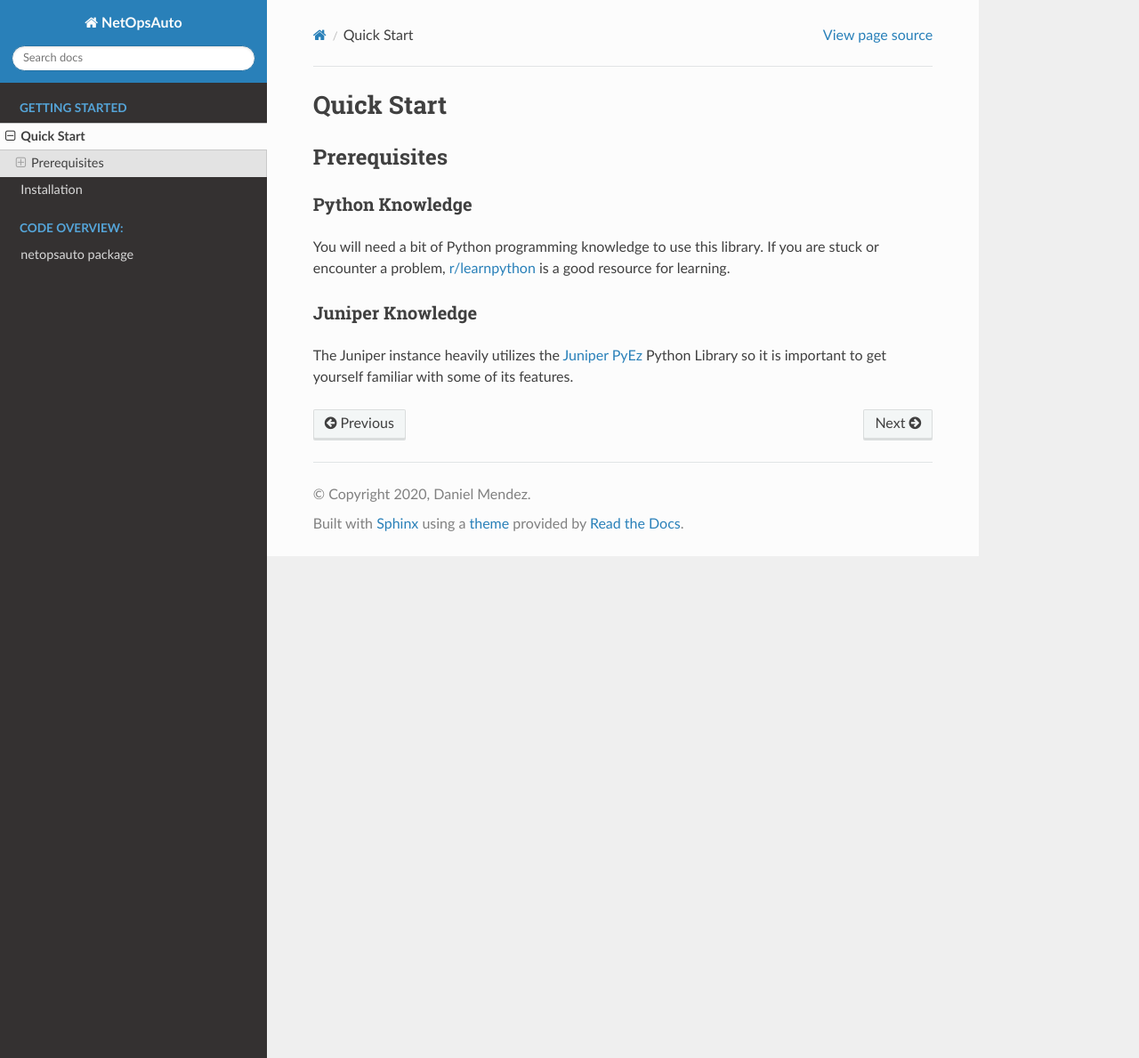
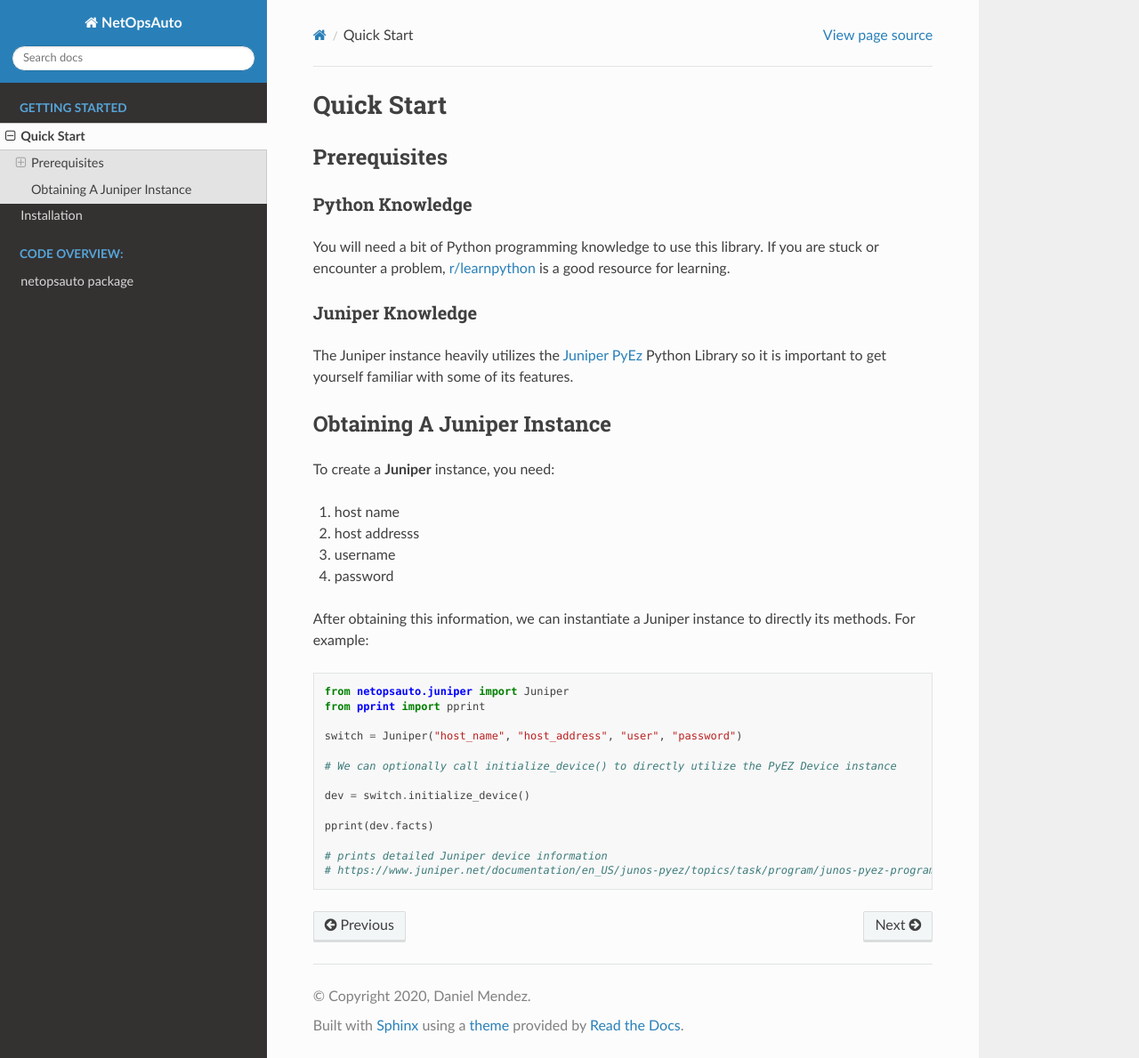
Before and after one commit to dmtx97/junipernetops, a Sphinx documentation site: the page built from docs/getting_started/quick_start.rst, in a window 1280 px wide and 1189 px high. Shown: the whole window at 89% size. Built offline with Sphinx 7.4.7 and the Read the Docs theme 2.0.0, drawn with Linux system fonts in a browser that asks for light colours.

Commit message:
updated readme and quick start

```diff
--- /dev/null
+++ b/docs/getting_started/example1.py
@@ -0,0 +1,13 @@
+from netopsauto.juniper import Juniper
+from pprint import pprint
+
+switch = Juniper("host_name", "host_address", "user", "password")
+
+# We can optionally call initialize_device() to directly utilize the PyEZ Device instance
+
+dev = switch.initialize_device()
+
+pprint(dev.facts)
+
+# prints detailed Juniper device information
+# https://www.juniper.net/documentation/en_US/junos-pyez/topics/task/program/junos-pyez-program-device-connecting.html
--- a/docs/getting_started/quick_start.rst
+++ b/docs/getting_started/quick_start.rst
@@ -14,3 +14,19 @@ You will need a bit of Python programming knowledge to use this library. If you
 Juniper Knowledge
 ^^^^^^^^^^^^^^^^^^^^
 The Juniper instance heavily utilizes the `Juniper PyEz <https://junos-pyez.readthedocs.io/en/2.5.1/>`_ Python Library so it is important to get yourself familiar with some of its features.
+
+
+Obtaining A Juniper Instance
+----------------------------
+
+To create a **Juniper** instance, you need:
+
+1. host name
+2. host addresss
+3. username
+4. password
+
+After obtaining this information, we can instantiate a Juniper instance to directly its methods. For example:
+
+.. literalinclude:: example1.py
+   :language: python
```
Also changed, not shown: README.rst (+36 -1 lines).
